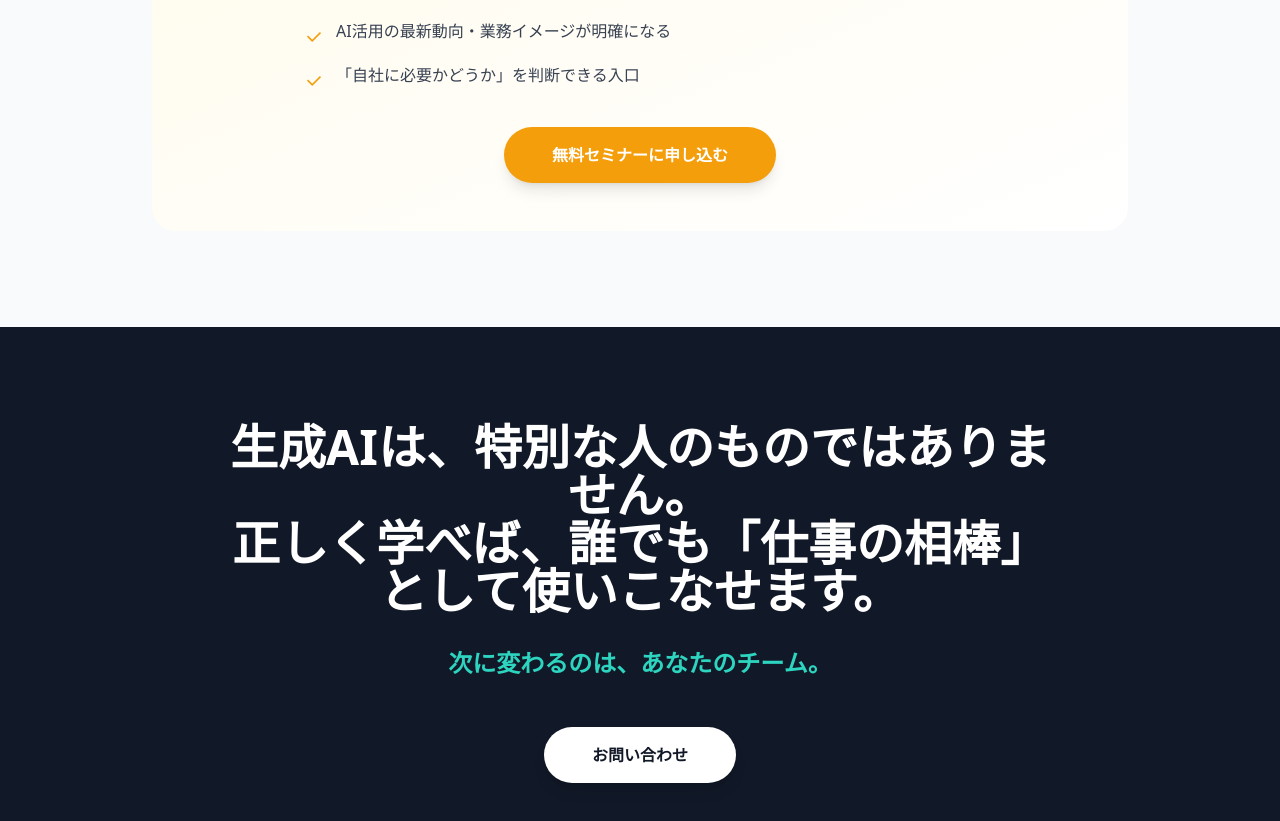
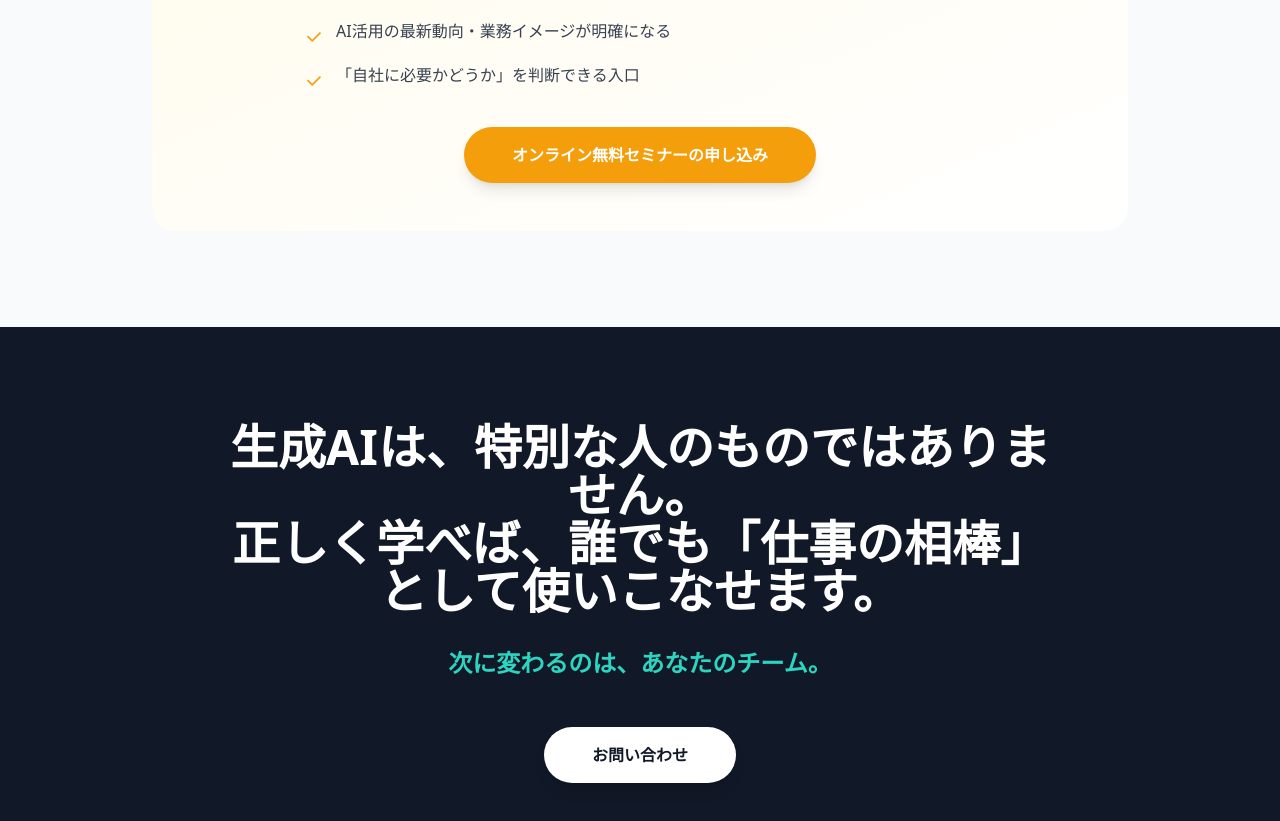
Before and after one commit to Takehiro-Ikeda/genai-web, a React (Vite) app: page /seminar-overview in a window 1280 px wide. Shown: the part 5011-5832 px from the top of the page. Built offline with nearby package versions, Linux system fonts and the light colour scheme.

Commit message:
Add A/B/C contact variants

```diff
--- a/src/pages/seminar-overview/page.tsx
+++ b/src/pages/seminar-overview/page.tsx
@@ -372,10 +372,10 @@ export default function SeminarOverviewPage() {
               </ul>
             </div>
             <Link
-              to="/contact"
+              to="/contact?type=seminar"
               className="inline-block bg-amber-500 text-white px-12 py-4 rounded-full text-base font-semibold hover:bg-amber-600 transition-all shadow-lg whitespace-nowrap cursor-pointer"
             >
-              無料セミナーに申し込む
+              オンライン無料セミナーの申し込み
             </Link>
           </div>
         </div>
```
